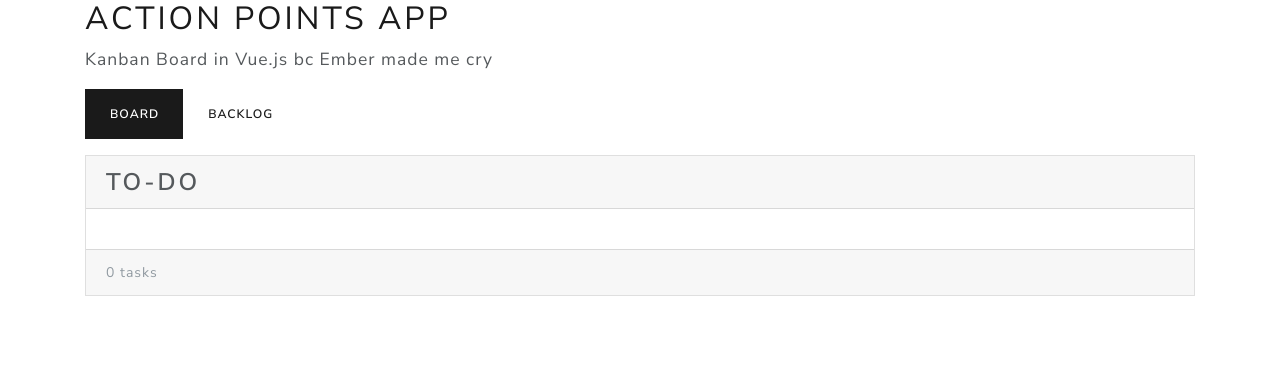
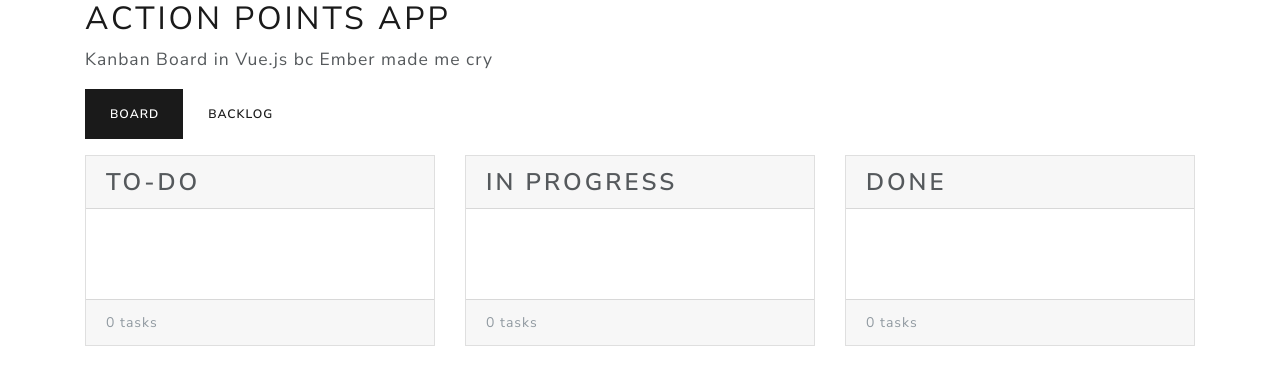
Before and after one commit to karoskibinska/kanban-board, a Vue app: page /#/board in a window 1280 px wide. Shown: the top 384 px of the page. Built offline with nearby package versions, Linux system fonts and the light colour scheme.

Commit message:
Add other lanes and badges

```diff
--- a/package.json
+++ b/package.json
@@ -12,7 +12,9 @@
   },
   "dependencies": {
     "vue": "^2.5.2",
-    "vue-router": "^3.0.1"
+    "vue-router": "^3.0.1",
+    "vuedraggable": "^2.17.0",
+    "vuex": "^3.0.1"
   },
   "devDependencies": {
     "autoprefixer": "^7.1.2",
--- a/src/App.vue
+++ b/src/App.vue
@@ -15,8 +15,8 @@ import MenuBar from '@/components/MenuBar';
 export default {
   name: 'App',
   components: {
-    'menu-bar': MenuBar
-  }
+    'menu-bar': MenuBar,
+  },
 };
 </script>
 
--- a/src/components/Backlog.vue
+++ b/src/components/Backlog.vue
@@ -5,7 +5,7 @@
     <div class="card" v-for="item in items" :key="item.id">
       <div class="card-block">
         <h5 class="card-title"><span class="text-muted">#{{item.id}}</span>
-        {{item.text}}</h5>
+          {{item.text}} <span :class="badgeClass(item)">{{badgeText(item)}}</span></h5>
       </div>
     </div>
   </div>
@@ -15,13 +15,45 @@
 import { mapState } from 'vuex';
 import NewItem from './NewItem';
 
+const badgeDetail = {
+  todo: {
+    text: 'todo',
+    class: 'badge badge-light',
+  },
+  inProgress: {
+    text: 'in progress',
+    class: 'badge badge-info',
+  },
+  done: {
+    text: 'done',
+    class: 'badge badge-success',
+  },
+};
 export default {
   name: 'Backlog',
   components: {
     'new-item': NewItem,
   },
   computed: mapState({
-    items: s => s.items.todo,
+    items: s => [...s.items.todo, ...s.items.inProgress, ...s.items.done],
   }),
+  methods: {
+    itemLane(item) {
+      if (this.$store.state.items.todo.includes(item)) {
+        return 'todo';
+      } else if (this.$store.state.items.inProgress.includes(item)) {
+        return 'inProgress';
+      }
+      return 'done';
+    },
+    badgeText(item) {
+      const lane = this.itemLane(item);
+      return badgeDetail[lane].text;
+    },
+    badgeClass(item) {
+      const lane = this.itemLane(item);
+      return badgeDetail[lane].class;
+    },
+  },
 };
 </script>
--- a/src/components/KanbanBoard.vue
+++ b/src/components/KanbanBoard.vue
@@ -3,6 +3,12 @@
     <div class="row">
       <div class="col-md">
         <task-lane id="todo" title="To-Do" :items="todoItems"></task-lane>
+      </div>
+      <div class="col-md">
+        <task-lane id="inProgress" title="In progress" :items="inProgressItems"></task-lane>
+      </div>
+      <div class="col-md">
+        <task-lane id="done" title="Done" :items="doneItems"></task-lane>
       </div>
     </div>
   </div>
@@ -19,6 +25,8 @@ export default {
   },
   computed: mapState({
     todoItems: s => s.items.todo,
+    inProgressItems: s => s.items.inProgress,
+    doneItems: s => s.items.done,
   }),
 };
 </script>
--- a/src/components/MenuBar.vue
+++ b/src/components/MenuBar.vue
@@ -15,10 +15,10 @@ export default {
       return {
         btn: true,
         'btn-primary': this.$route.path === path,
-        'btn-secondary': this.$route.path !== path
+        'btn-secondary': this.$route.path !== path,
       };
-    }
-  }
+    },
+  },
 };
 </script>
 
--- a/src/components/NewItem.vue
+++ b/src/components/NewItem.vue
@@ -15,7 +15,7 @@ export default {
     };
   },
   methods: {
-    submitForm(){
+    submitForm() {
       if (this.itemText) {
         this.$store.commit('addItem', {
           text: this.itemText,
@@ -31,7 +31,8 @@ export default {
 .add-item input {
   outline: none;
   border: 0;
-  border-bottom: 1px solid rgba(255, 1, 1, 0.5);
+  border-bottom: 1px solid rgba(255, 1, 1, 0.3);
+  margin-bottom: 10px;
   width: 100%;
   transition: all 0.25s;
   background: inherit;
--- a/src/components/TaskLane.vue
+++ b/src/components/TaskLane.vue
@@ -2,9 +2,11 @@
   <div class="card">
     <h3 class="card-header">{{title}}</h3>
     <div class="card-body">
-      <div v-for="item in items" :key="item.id">
-        <item :item="item"></item>
-      </div>
+      <draggable v-model="draggables" :options="{ group: 'default' }">
+        <div v-for="item in items" :key="item.id">
+          <item :item="item"></item>
+        </div>
+      </draggable>
     </div>
     <div class="card-footer text-muted">
       {{itemCount}}
@@ -13,13 +15,16 @@
 </template>
 
 <script>
+import Draggable from 'vuedraggable';
 import TaskLaneItem from './TaskLaneItem';
+
 
 export default {
   name: 'TaskLane',
   props: ['items', 'title', 'id'],
   components: {
     item: TaskLaneItem,
+    draggable: Draggable,
   },
   computed: {
     itemCount() {
@@ -27,6 +32,24 @@ export default {
       if (this.items.length === 1) return '1 task';
       return `${this.items.length} tasks`;
     },
+
+    draggables: {
+      get() {
+        return this.items;
+      },
+      set(items) {
+        this.$store.commit('updateItems', {
+          items,
+          id: this.id,
+        });
+      },
+    },
   },
 };
 </script>
+
+<style>
+  .card-body > * {
+    min-height: 50px;
+  }
+</style>
--- a/src/store.js
+++ b/src/store.js
@@ -7,6 +7,8 @@ export default new Vuex.Store({
   state: {
     items: {
       todo: [],
+      inProgress: [],
+      done: [],
     },
     nextId: 1,
   },
@@ -15,5 +17,8 @@ export default new Vuex.Store({
       state.items.todo.push(Object.assign(item, { id: state.nextId }));
       state.nextId += 1;
     },
+    updateItems(state, { items, id }) {
+      state.items[id] = items;
+    },
   },
 });
```
